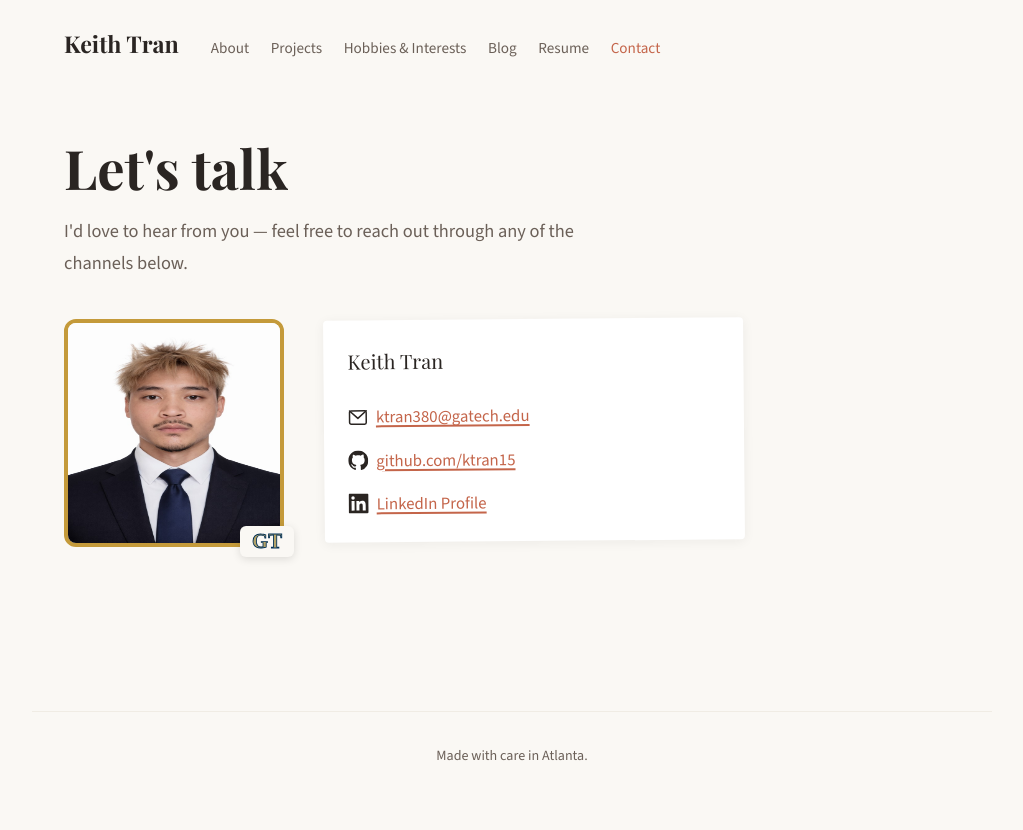
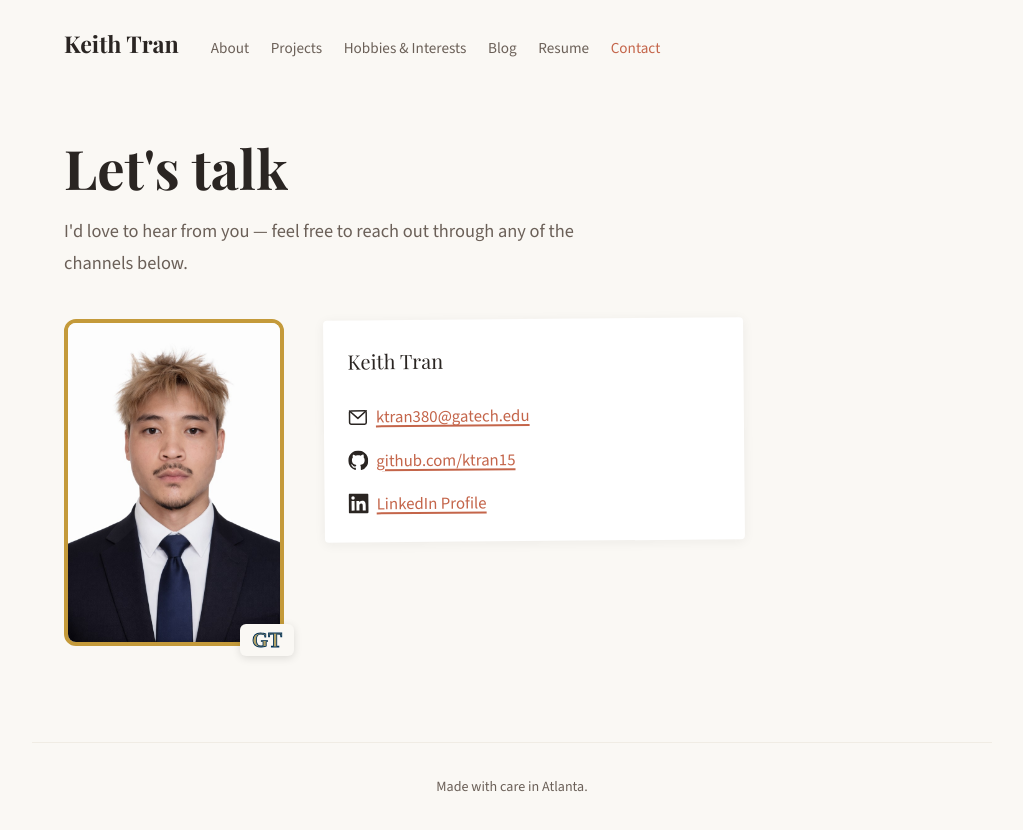
Before and after one commit to ktran15/ktran15.github.io, a React (Vite) app: page /contact in a window 1280 px wide. Shown: the whole page, without its empty margins (128-1151 px from the left). Before the commit the page ends 800 px from the top, so only its background shows below. Built offline with nearby package versions, Linux system fonts and the light colour scheme; a web font is replaced by a local one.

Commit message:
Fix stretched images on Contact and About pages

```diff
--- a/src/pages/AboutPage.tsx
+++ b/src/pages/AboutPage.tsx
@@ -38,8 +38,6 @@ export default function AboutPage() {
               <img
                 src="/images/welcome-keith.jpg"
                 alt="Keith Tran"
-                width={200}
-                height={200}
                 loading="lazy"
                 decoding="async"
                 style={{
--- a/src/pages/ContactPage.tsx
+++ b/src/pages/ContactPage.tsx
@@ -48,8 +48,6 @@ export default function ContactPage() {
             <img
               src="/images/headshot.png"
               alt="Keith Tran"
-              width={220}
-              height={220}
               loading="lazy"
               decoding="async"
               style={{ width: "100%", display: "block" }}
```
